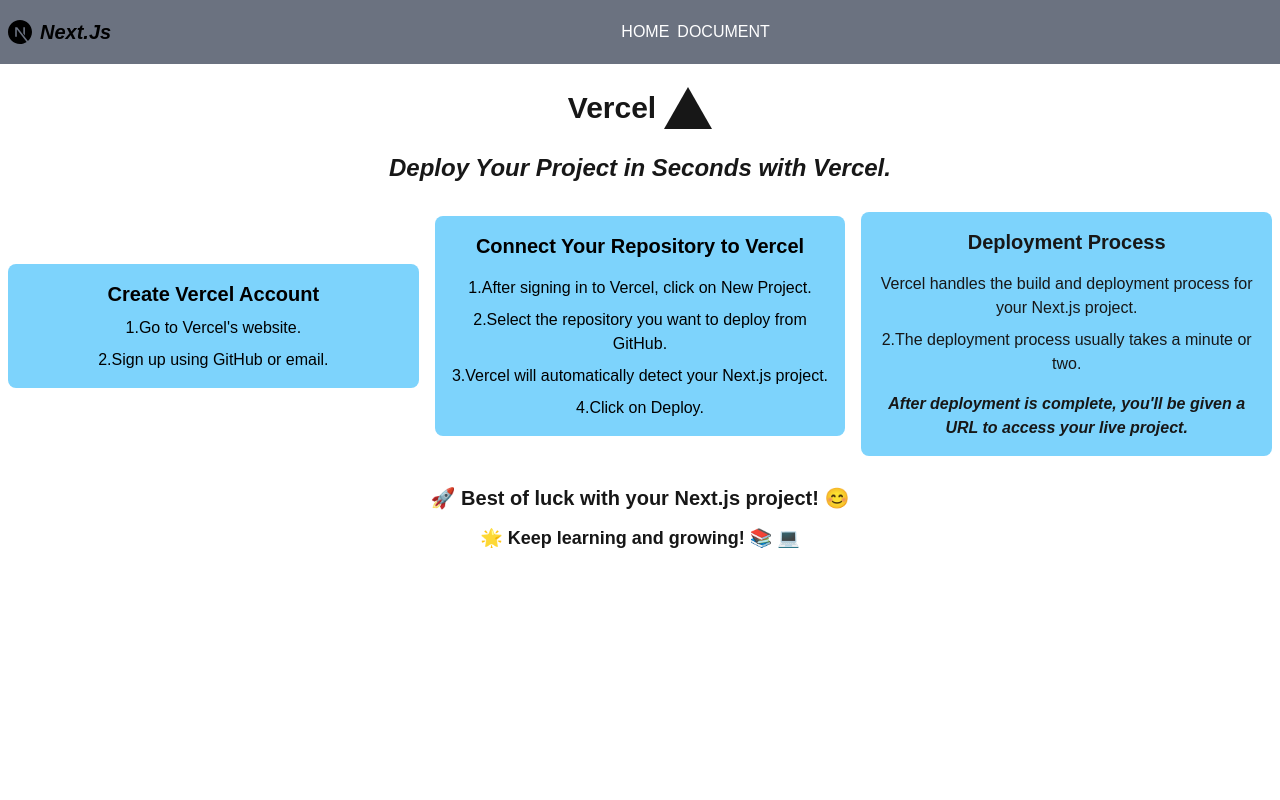
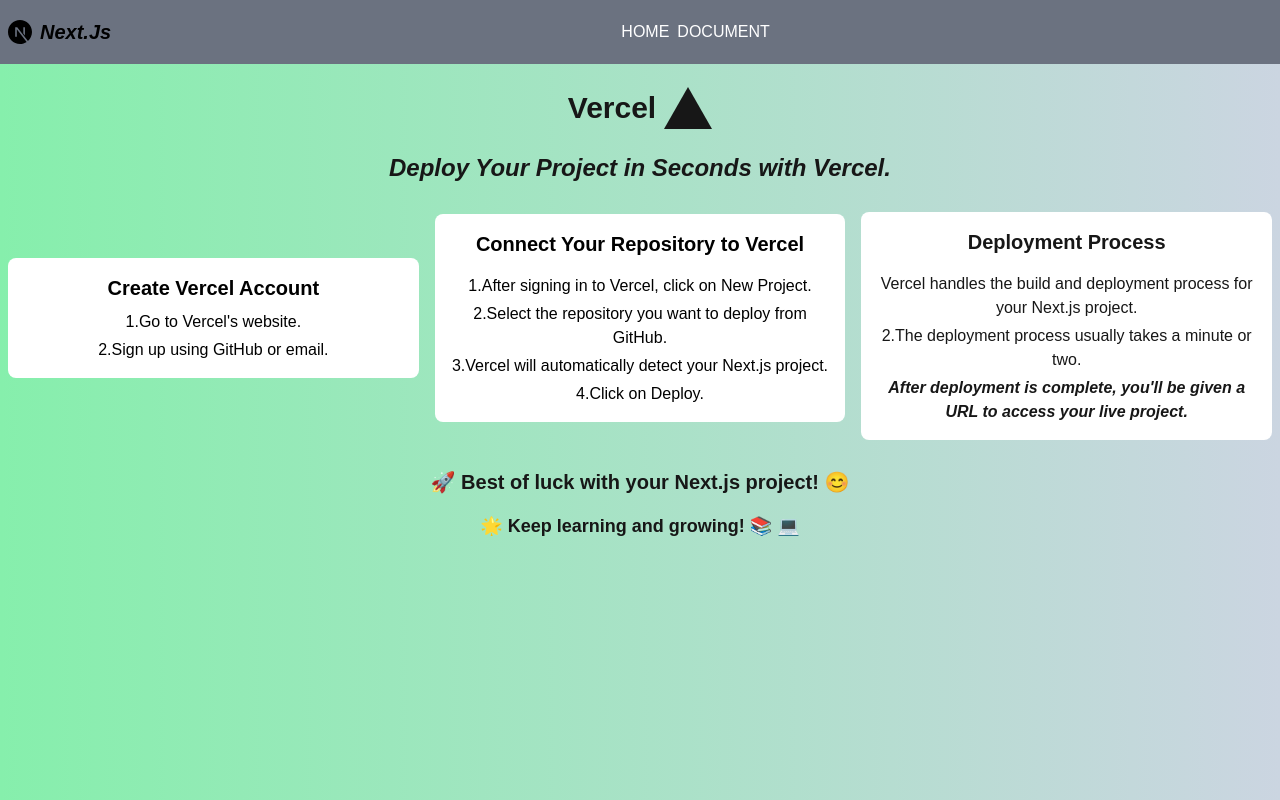
Before and after one commit to kristinasamuel/Class-Assignment-02, a Next.js app: page /components/document in a window 1280 px wide. Built offline with nearby package versions, Linux system fonts and the light colour scheme.

Commit message:
class assignment 02

```diff
--- a/app/components/about.tsx
+++ b/app/components/about.tsx
@@ -7,9 +7,9 @@
       {/* installation process */}
       <div className="flex flex-col text-center items-center justify-center mt-8 p-4">
         <h3 className="text-3xl font-bold mb-4"> Installation of Next.Js</h3>
-        <div className="bg-white p-2 rounded-lg w-full md:w-1/2 mt-5 ">
+        <div className="bg-white rounded-lg w-full md:w-1/2 mt-5 p-2 ">
           <p className="text-2xl font-bold italic mt-5"> Commands</p>
-          <p className="text-sm mt-5 mb-2 ">
+          <p className="text-sm mt-5 mb-2">
             To create next project:
             <span className="font-bold italic">npx create-next-app@latest</span>
           </p>
@@ -17,7 +17,7 @@
             To run your project:
             <span className="font-bold italic"> npm run dev</span>
           </p>
-          <p className="mt-3 text-sm  ">
+          <p className=" text-sm mt-3">
             Your Next.js project is now ready to use! You can start building
             dynamic and fast web applications with Next.js. Visit
             "http://localhost:3000" to see your application in action.
--- a/app/components/document/page.tsx
+++ b/app/components/document/page.tsx
@@ -6,63 +6,63 @@
 
 export default function DocumentPage() {
   return (
-    <div className="flex flex-col bg-white min-h-screen">
+    <div className="flex flex-col bg-gradient-to-r from-green-300 to-slate-300 min-h-screen">
       {/* use header component in our page*/}
       <HeaderSection />
-      <div className="mt-5 text-center ">
+      <div className="text-center mt-5">
         <h3 className="flex items-center justify-center text-3xl font-semibold">
           Vercel <SiVercel className="w-12 h-12 ml-2" />
         </h3>
-        <p className="text-2xl italic font-semibold mt-5">
+        <p className="text-2xl font-semibold italic mt-5">
           Deploy Your Project in Seconds with Vercel.
         </p>
         {/* define the process of deployment  on vercel */}
-        <div className="grid md:grid-cols-3 grid-cols-1 gap-4 p-2 items-center justify-center mt-5">
-          <div className="bg-sky-300 w-full mb-4 p-4 mx-auto rounded-lg  text-black ">
+        <div className="grid md:grid-cols-3 grid-cols-1 items-center justify-center p-2 gap-4 mt-5">
+          <div className="text-black bg-white w-full mb-4 p-4 mx-auto rounded-lg space-y-1  ">
            {/* How to create on vercel */}
-            <h2 className="text-xl mb-2 font-semibold ">
+            <h2 className="text-xl font-semibold mb-2  ">
               Create Vercel Account
             </h2>
             <p>1.Go to Vercel's website.</p>
-            <p className="mt-2">2.Sign up using GitHub or email.</p>
+            <p className="">2.Sign up using GitHub or email.</p>
           </div>
             {/*how to connect repository*/}
-          <div className="bg-sky-300 w-full p-4 mx-auto text-black  rounded-lg mb-4 ">
+          <div className="bg-white w-full p-4 mx-auto text-black rounded-lg mb-4 space-y-1">
             <h2 className="text-xl mb-4 font-semibold">
               Connect Your Repository to Vercel
             </h2>
             <p>1.After signing in to Vercel, click on New Project.</p>
-            <p className="mt-2">
+            <p >
               2.Select the repository you want to deploy from GitHub.
             </p>
 
-            <p className="mt-2">
+            <p >
               3.Vercel will automatically detect your Next.js project.
             </p>
-            <p className="mt-2">4.Click on Deploy.</p>
+            <p >4.Click on Deploy.</p>
           </div>
            {/* deploy process */}
-          <div className="bg-sky-300 w-full  p-4 rounded-lg mx-auto ">
+          <div className="bg-white w-full  p-4 rounded-lg mx-auto space-y-1 ">
             <h2 className="text-xl font-semibold mb-4">Deployment Process</h2>
             <p>
               Vercel handles the build and deployment process for your Next.js
               project.
             </p>
-            <p className="mt-2">
+            <p >
               2.The deployment process usually takes a minute or two.
             </p>
-            <p className="italic mt-4 font-semibold">
+            <p className="italic font-semibold">
               After deployment is complete, you'll be given a URL to access your
               live project.
             </p>
           </div>
         </div>
         {/* Wishing Message */}
-        <div className="text-center justify-center mt-5 mb-5">
+        <div className="text-center justify-center mt-5 mb-5 space-y-4">
           <h1 className="text-xl font-semibold">
             🚀 Best of luck with your Next.js project! 😊
           </h1>
-          <p className="text-lg mt-3 font-semibold">
+          <p className="text-lg font-semibold">
             🌟 Keep learning and growing! 📚 💻
           </p>
         </div>
--- a/app/components/footer.tsx
+++ b/app/components/footer.tsx
@@ -5,7 +5,7 @@
     <>
     {/* design footer of the website */}
     <footer
-    className="bg-gray-500 w-full p-2 mt-auto mb-0 text-center justify-center">
+    className="flex text-center justify-center bg-gray-500 w-full p-2 mt-auto mb-0 ">
       <p className="text-sm font-semibold">© 2024 Next.Js. All rights reserved.</p>
     </footer>
     </>
--- a/app/components/header.tsx
+++ b/app/components/header.tsx
@@ -10,12 +10,12 @@
   return (
     <>
     {/* header of the page */}
-    <header className=" bg-gray-500 w-full h-16 flex items-center">
+    <header className="flex items-center bg-gray-500 w-full h-16 ">
       {/* give styling to next.js logo */}
         <SiNextdotjs className="text-black h-6 w-6 mr-2 ml-2" />
-            <h1 className="text-black italic text-xl font-semibold">Next.Js</h1>
+            <h1 className="text-black text-xl font-semibold italic">Next.Js</h1>
             {/* list items give specific font ,style*/}
-            <ul className="flex flex-grow text-white space-x-2 justify-center items-center uppercase" >
+            <ul className="flex flex-grow justify-center items-center text-white uppercase space-x-2" >
                 <li className="font-medium hover:underline"> <Link href={"/"}>home </Link></li>
                 <li className="font-medium hover:underline"> <Link href={"/components/document"}>Document</Link></li>
             </ul>
--- a/app/components/herosection.tsx
+++ b/app/components/herosection.tsx
@@ -5,7 +5,7 @@
     <>
       {/* Next.js introduction*/}
       <div className="flex flex-col items-center justify-center mt-10 p-4 ">
-        <div className="p-6 bg-white rounded shadow-lg text-center w-full md:w-1/2">
+        <div className="text-center bg-white rounded shadow-lg  w-full md:w-1/2 p-6">
           {/*  heading  give styling ,font size */}
           <h1 className=" text-3xl font-bold"> Next.Js</h1>
           <h2 className="text-2xl font-bold italic">
--- a/app/page.tsx
+++ b/app/page.tsx
@@ -9,7 +9,7 @@
 //  export default home page
 export default function HomePage() {
   return (
-    <div className=" bg-gradient-to-r from-green-300 to-slate-300 ">
+    <div className="bg-gradient-to-r from-green-300 to-slate-300 ">
 
       <HeaderSection />
       <HeroSection />
```
